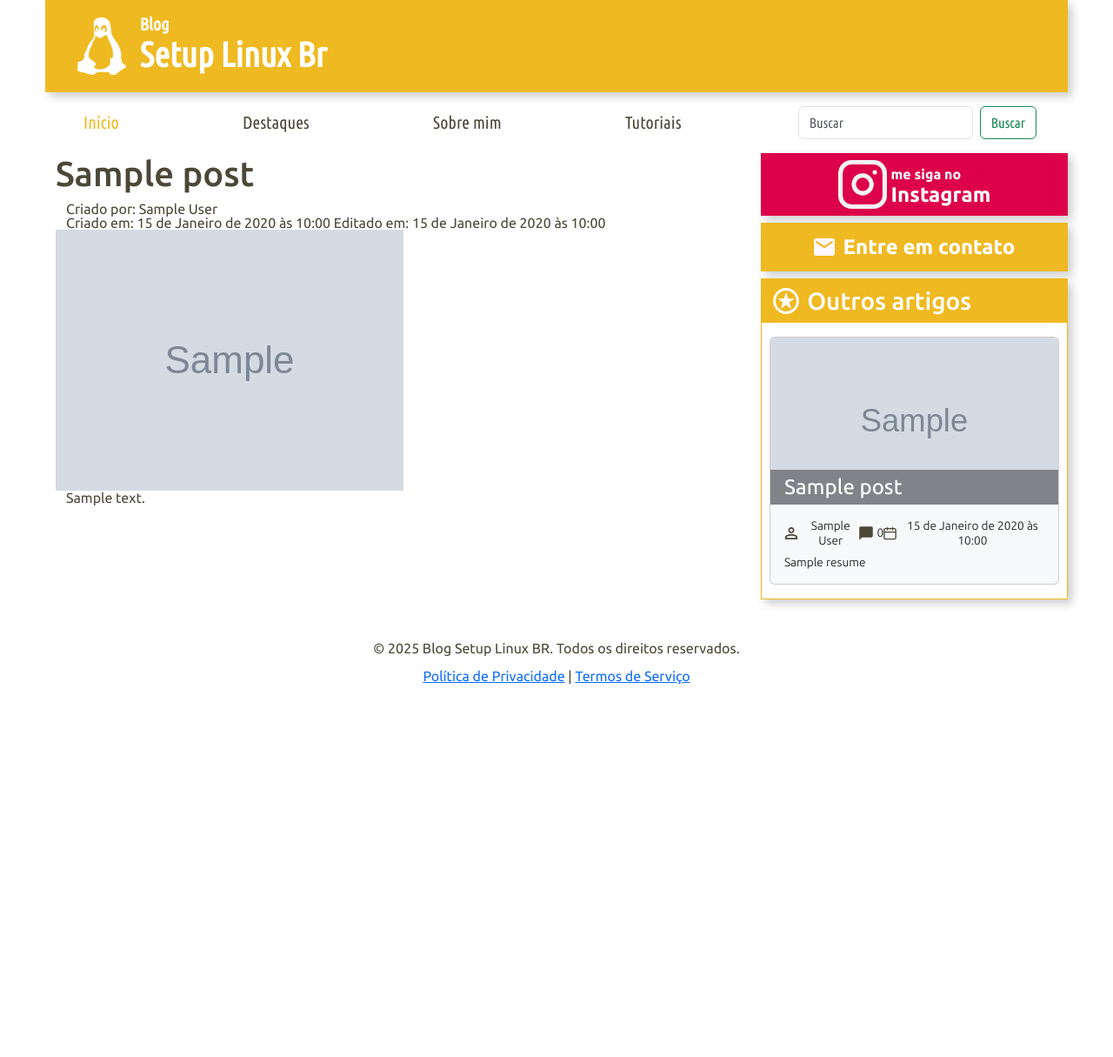
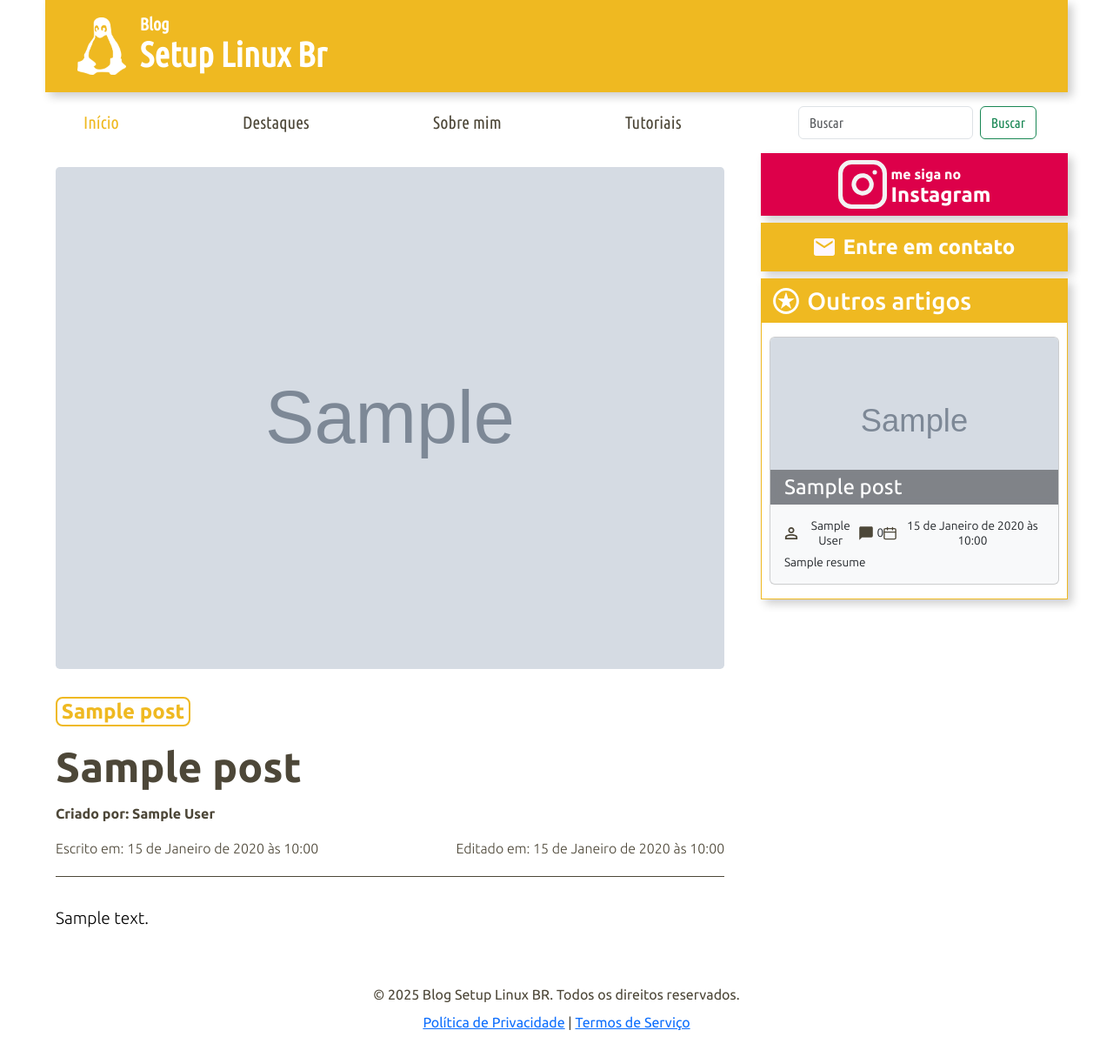
Before and after one commit to antonioisaacdias/blog-setup-linux-br, a Django app: template templates/blog-templates/post.html in a window 1280 px wide. Shown: the whole page at 87% size. Before the commit the page ends 786 px from the top, so only its background shows below. Run offline with Django 5.2, Linux system fonts and the light colour scheme; tables that the repository leaves empty hold one stand-in row (values such as "Sample post"); the template is opened without the code that fills it: values that come from a table or form of the project are taken from there, most other values are stand-ins (such as "Sample title", 1, 10 or a date in 2020); grey boxes marked "Sample" are stand-in pictures; parts of the project's set-up code (start-up, migrations or seed data) failed here and were passed over.

Commit message:
:sparkles: feat: finalização da view de post completo.

```diff
--- a/templates/blog-templates/post.html
+++ b/templates/blog-templates/post.html
@@ -4,17 +4,21 @@
 
 {% block content %}
 
-<article class="container">
-    <h1>{{post.title}}</h1>
-    <div class="post-data container-fluid">
+<article class="container post-page">
+
+    <img src="{{post.image}}" alt="">
+
+    <div class="post-infos">
+        <span class="subject">{{post.subject}}</span>
+        <h1>{{post.title}}</h1>
         <span class="author">Criado por: {{post.author}}</span>
-        <div>
-            <span class="created-at">Criado em: {{post.created_at}}</span>
+        <div class="dates">
+            <span class="created-at">Escrito em: {{post.created_at}}</span>
             <span class="updated-at">Editado em: {{post.updated_at}}</span>
         </div>
     </div>
-    <img src="{{post.image}}" alt="">
-    <div class="container-fluid">{{post.content}}</div>
+
+    <div class="post-content">{{post.content}}</div>
 </article>
 
 {% endblock %}
--- a/templates/static/css/index.css
+++ b/templates/static/css/index.css
@@ -9,7 +9,8 @@
     --navbar-brand-text-size-secondary: 600 1.25rem/100% var(--font-brand);
     --text-navbar-options: 1.25rem/100% var(--font-brand);
     --text-cards: 1rem/100% var(--font-interface);
-    --text-titles: 1.5rem/125% var(--font-interface);
+    --text-cards-titles: 1.5rem/125% var(--font-interface);
+    --text-titles: 600 3rem/125% var(--font-interface);
     --text-articles: .85rem/125% var(--font-articles);
 
     --brand-text-color: rgb(255, 255, 255);
@@ -155,7 +156,7 @@ body {
                             flex-direction: column;
                             text-align: left;
                             h2{
-                                font: var(--text-titles);
+                                font: var(--text-cards-titles);
                             }
                         }
 
@@ -177,7 +178,7 @@ body {
                 padding-inline: 0;
                 max-width: 100%;
                 span{
-                    font: var(--text-titles);
+                    font: var(--text-cards-titles);
 
                 }
 
@@ -387,8 +388,6 @@ body {
     }
 }
 
-
-
 footer {
     margin-top: 2rem;
     padding-block: 1rem;
@@ -398,3 +397,49 @@ footer {
     justify-content: center;
     align-items: center;
 }
+
+.post-page {
+    padding-block: 1rem;
+    .post-infos{
+        margin-top: 1rem;
+        padding-top: 1rem;
+        border-bottom: 1px solid var(--text-color);
+        margin-bottom: 2rem;
+        .subject{
+            font: var(--text-cards-titles);
+            border: 2px solid var(--brand-orange-principal);
+            display: inline-block;
+            padding-inline: .3rem;
+            border-radius: .5rem;
+            font-weight: 600;
+            color: var(--brand-orange-principal);
+        }
+        h1{
+            font: var(--text-titles);
+            text-wrap: wrap;
+            margin-block: 1rem;
+        }
+        .author{
+            font: 600 1rem/100% var(--font-interface);
+        }
+        .dates{
+            margin-top: 1rem;
+            font: 200 1rem/100% var(--font-interface);
+            display: flex;
+            flex-wrap: nowrap;
+            justify-content: space-between;
+            margin-block: 1.5rem;
+        }
+
+
+    }
+    img{
+        border-radius: 0.3rem;
+        width: 100%;
+
+    }
+    .post-content{
+        font: 380 1.2rem/160% var(--font-interface);
+        color: black;
+    }
+}
```
